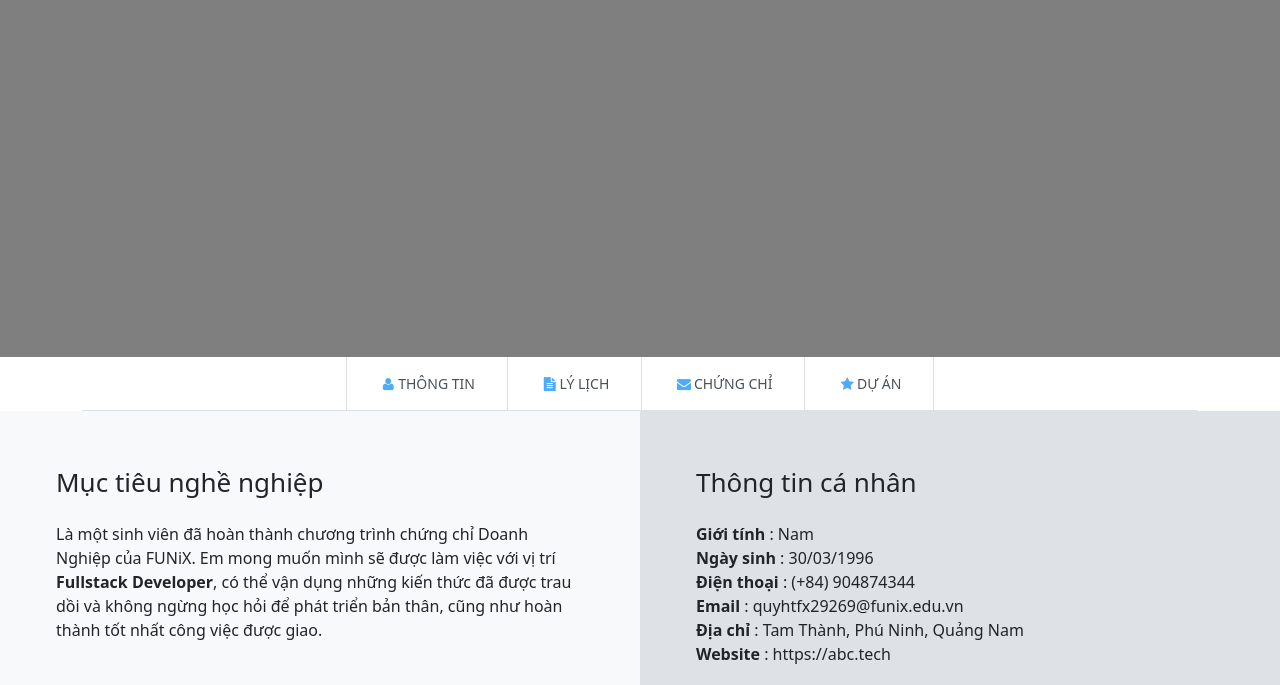
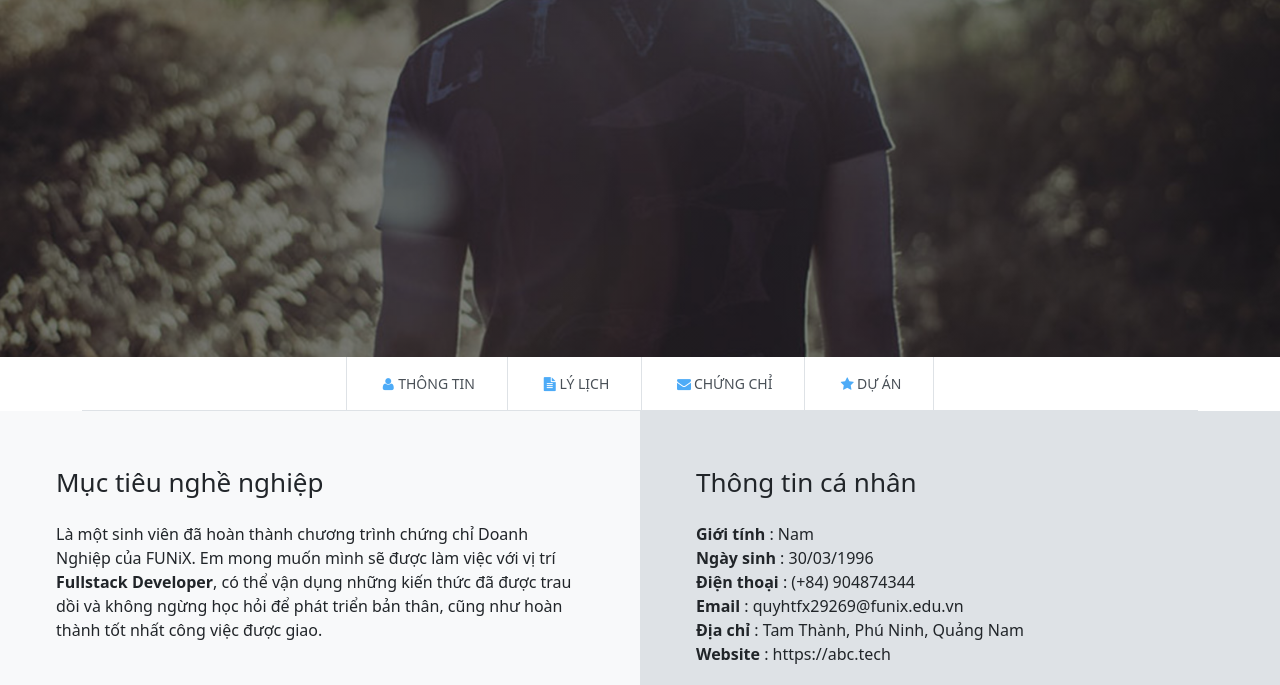
Before and after one commit to Trongquy29269/assignment03, a plain HTML site: page index.html in a window 1280 px wide. Shown: the part 143-828 px from the top of the page. Drawn offline with nearby package versions, Linux system fonts and the light colour scheme.

Commit message:
Update style.css

```diff
--- a/css/style.css
+++ b/css/style.css
@@ -9,7 +9,7 @@
   width: 100%;
   height: 500px;
   background-image: linear-gradient(rgba(0, 0, 0, 0.5), rgba(0, 0, 0, 0.5)),
-    url("./images/banner.jpg");
+    url("../images/banner.jpg");
   background-size: cover;
   background-position: center;
 }
```
